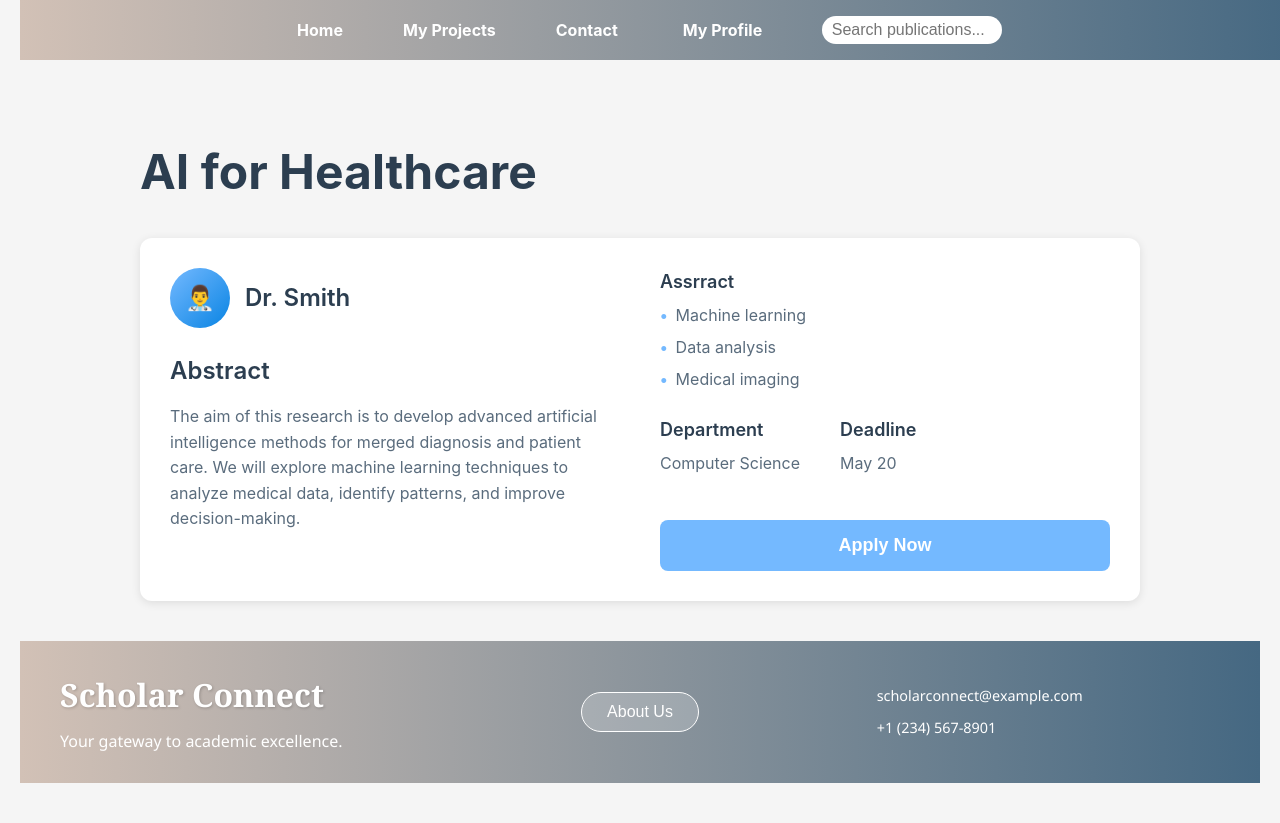
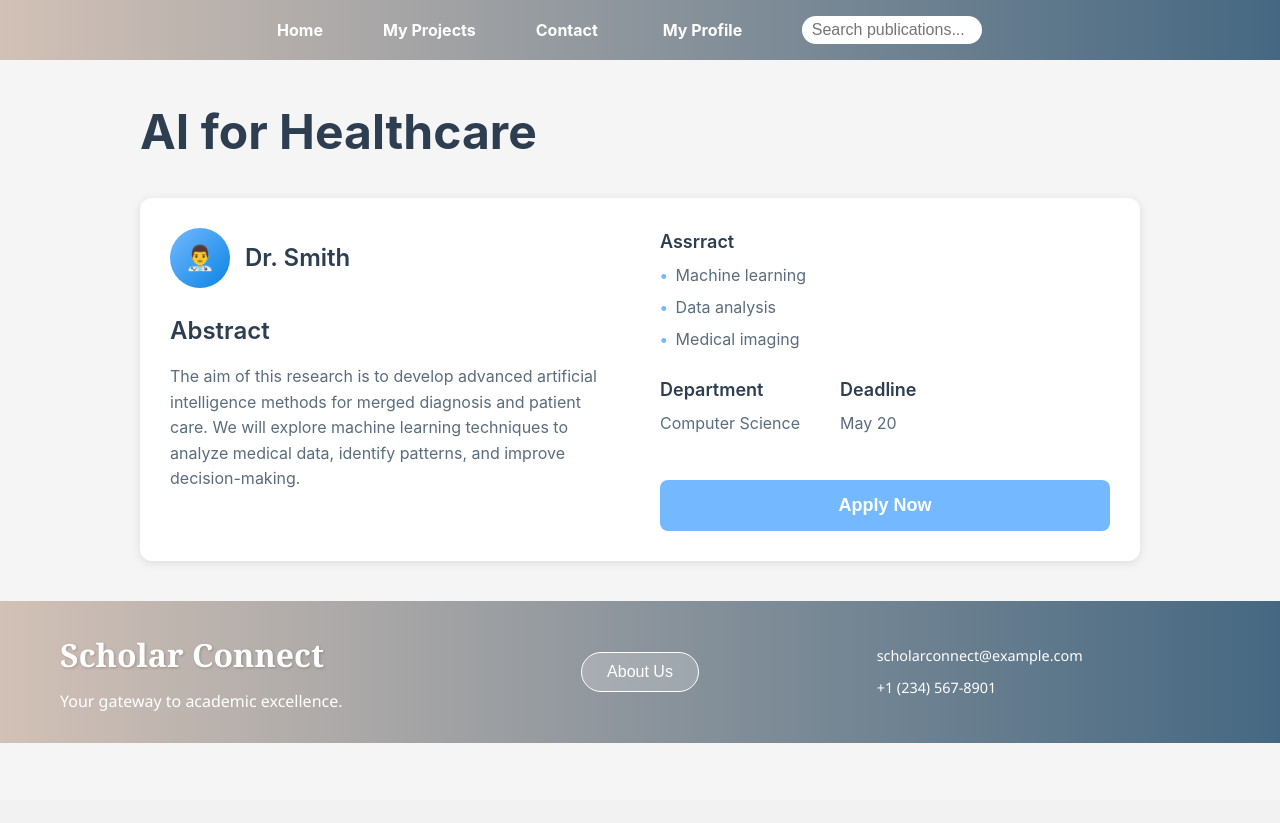
Before and after one commit to thiranRR/Web-Technology-Project-1--group-9, a PHP site: the page made by Research Content.html in a window 1280 px wide. After the commit the page ends 743 px from the top, so only its background shows below. Run offline with PHP 8.4, Linux system fonts and the light colour scheme.

Commit message:
Update Research Content.css

```diff
--- a/Research Content.css
+++ b/Research Content.css
@@ -7,7 +7,6 @@
         body {
             font-family: -apple-system, BlinkMacSystemFont, 'Segoe UI', Roboto, Oxygen, Ubuntu, Cantarell, sans-serif;
             background-color: #f5f5f5;
-            padding: 40px 20px;
             line-height: 1.5;
         }
 
@@ -248,7 +247,6 @@
             }
         }
 
-        /*         Navbar Styles (Add from here)       */
 nav {
   position: fixed;
   top: 0;
@@ -318,7 +316,6 @@
   background: #5bd5db;
 }
 
-/* Footer Styles */
 footer {
   background: linear-gradient(to right, #D2C1B6, #456882);
   color: white;
```
